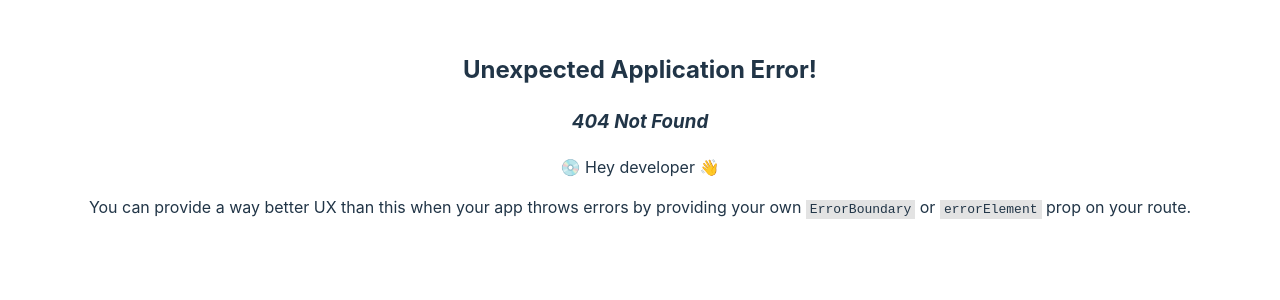
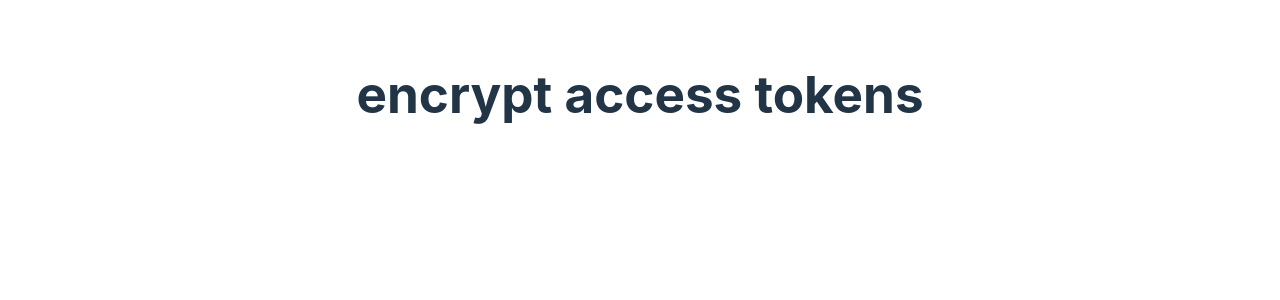
Before and after one commit to mameaw14/react-hooks, a React (Vite) app: page /challenge in a window 1280 px wide. Before the commit this address had no page. Shown: the top 300 px of the page. Built offline with nearby package versions, Linux system fonts and the light colour scheme.

Commit message:
challenge page

```diff
--- a/src/App.jsx
+++ b/src/App.jsx
@@ -5,6 +5,7 @@ import {HomePage} from "./pages/HomePage.jsx";
 import {GuessNumberPage} from "./pages/GuessNumberPage.jsx";
 import {AuthContext} from "./contexts/AuthContext.js";
 import {useAuthContext} from "./hooks/useAuth.js";
+import {ChallengePage} from "./pages/ChallengePage.jsx";
 
 const router = createBrowserRouter([
   {
@@ -14,6 +15,10 @@ const router = createBrowserRouter([
   {
     path: "/game",
     element: <GuessNumberPage/>,
+  },
+  {
+    path: "/challenge",
+    element: <ChallengePage/>,
   },
 ]);
 
--- /dev/null
+++ b/src/pages/ChallengePage.jsx
@@ -0,0 +1,26 @@
+import {useState} from "react";
+
+const useTextDecryption = (data, interval = 3000) => {
+  const [currentIndex, setCurrentIndex] = useState(0);
+
+// TODO: rotate index every interval
+// TODO: generate random text (hint: need another hook)
+
+  return [data[currentIndex], '']
+}
+
+export const ChallengePage = () => {
+  const data = [
+    "encrypt access tokens",
+    "share encrypted data",
+    "encrypt credit cards",
+  ];
+  const [text, randomText] = useTextDecryption(data);
+  return (
+    <div>
+      <h1>
+        {text}{randomText}
+      < /h1>
+    </div>
+  )
+}
```
